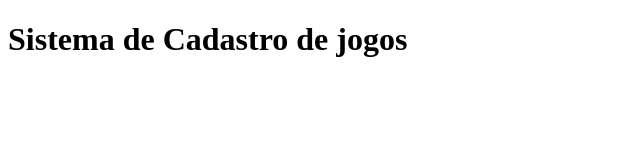
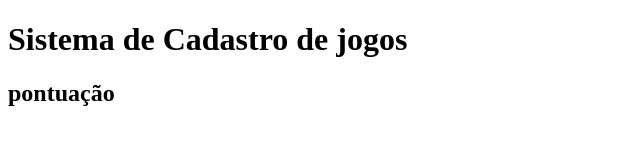
Before and after one commit to BND-Daniel/sistema-de-cadastro, a plain HTML site: page index.html in a window 1280 px wide. Shown: the whole page, without its empty margins (0-640 px from the left). Drawn offline with Linux system fonts and the light colour scheme.

Commit message:
add o h2

```diff
--- a/index.html
+++ b/index.html
@@ -8,6 +8,8 @@
 </head>
 <body>
     <h1>Sistema de Cadastro de jogos</h1>
+
+    <h2>pontuação</h2>
     <script src="app.js"></script>
 </body>
 </html>
```
